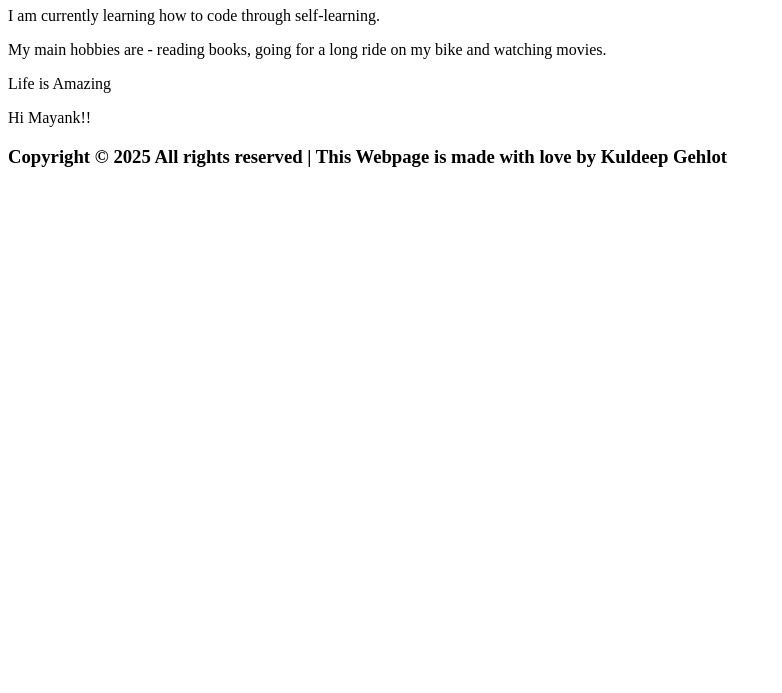
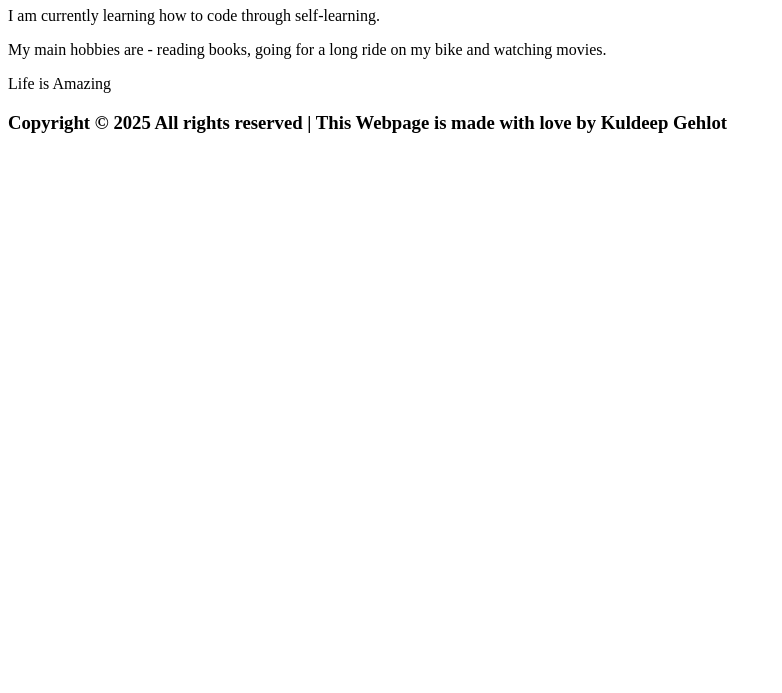
Before and after one commit to ikuldeepgehlot/kuldeep-gehlot-blog, a plain HTML site: page index.html in a window 1280 px wide. Shown: the part 107-800 px from the top of the page, without its empty margins (0-782 px from the left). Drawn offline with Linux system fonts and the light colour scheme.

Commit message:
Update index.html

```diff
--- a/index.html
+++ b/index.html
@@ -25,7 +25,7 @@
 
     <p>My main hobbies are - reading books, going for a long ride on my bike and watching movies.</p>
     <p>Life is Amazing</p>
-    <p>Hi Mayank!!</p>
+
         </main>
     </div>
     <div>
```
